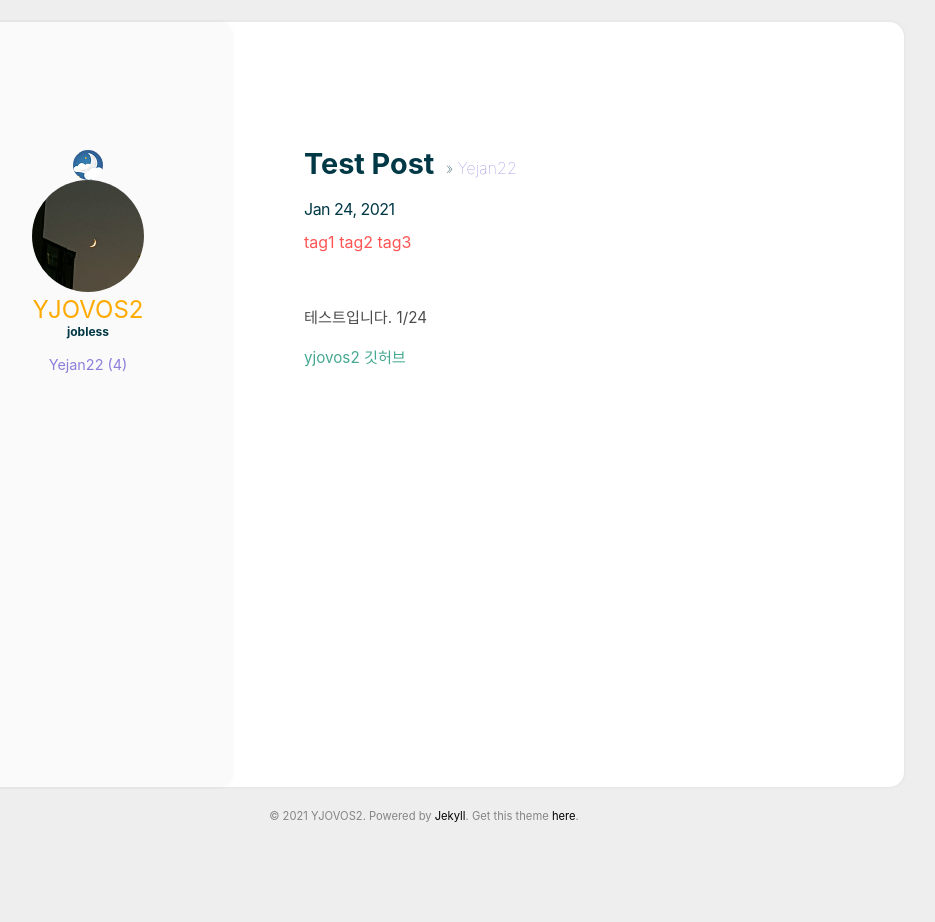
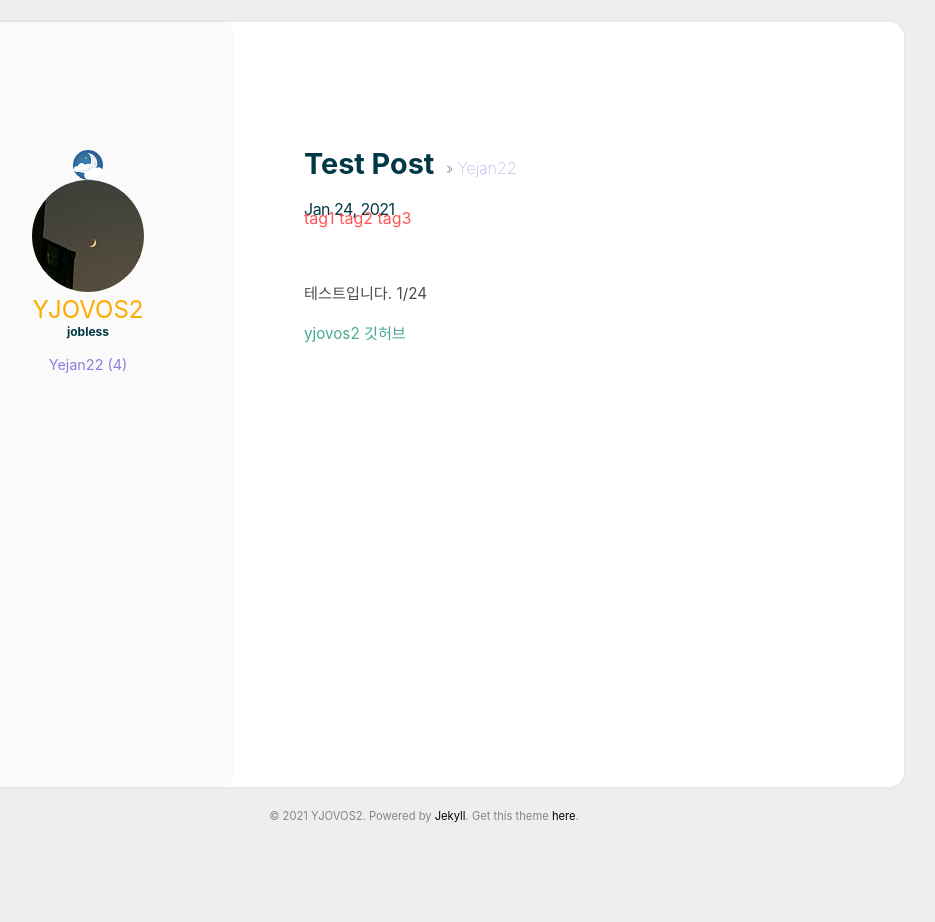
Before and after one commit to yjovoS2/yjovos2.github.io, a Jekyll site: the page built from _posts/2021-01-24-janpost.md, in a window 1280 px wide. Shown: the whole page, without its empty margins (216-1151 px from the left). Built offline with Jekyll 4.4.1, drawn with Linux system fonts in a browser that asks for light colours.

Commit message:
change post page

```diff
--- a/assets/css/main.scss
+++ b/assets/css/main.scss
@@ -541,12 +541,6 @@ img {
     }
 }
 
-.post_date {
-    color: var(--post_date);
-    letter-spacing: -0.5px;
-    line-height: 1;
-}
-
 .post_categories {
     line-height: 1;
     margin-left: 0.3rem;
@@ -564,13 +558,20 @@ img {
     }
 
     @include mobile-only {
-        text-align: center;
         font-size: 1rem;
     }
 }
 
+.post_date {
+    color: var(--post_date);
+    letter-spacing: -0.5px;
+    line-height: 1;
+}
+
 .post_tags {
   line-height: 1;
+  margin-top: -0.5rem;
+
   .tag {
     color: var(--tag_font);
 
```
